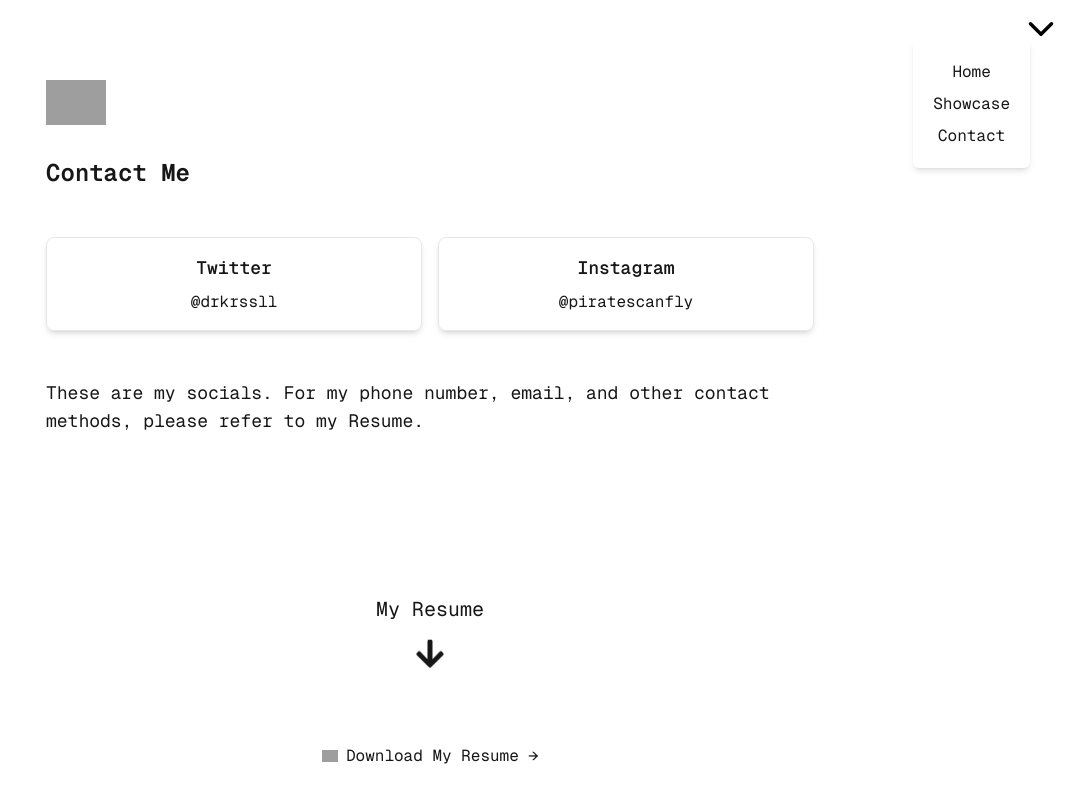
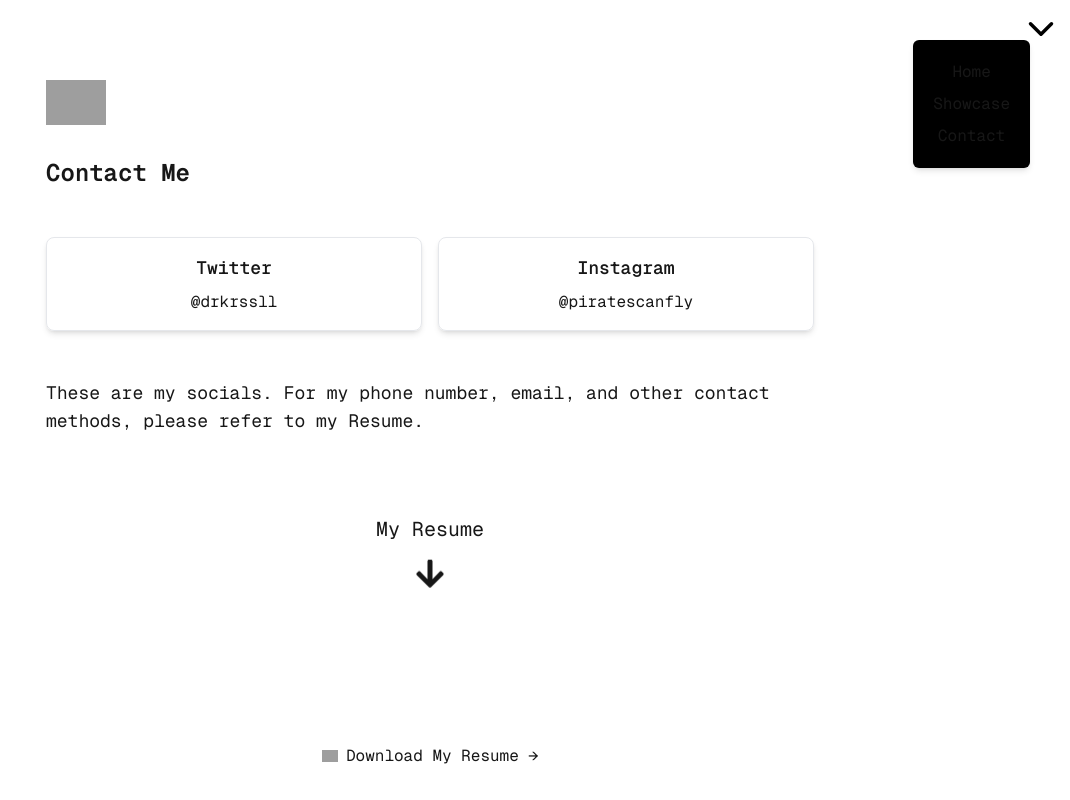
Before and after one commit to drkrssll/portfolio, a Next.js app: page /contact in a window 1280 px wide. Both pictures are taken after a click on the button 1251 px from the left and 29 px from the top of the page. Shown: the whole page, without its empty margins (210-1280 px from the left). Built offline with nearby package versions, Linux system fonts and the light colour scheme; grey boxes are pictures that could not be loaded.

Commit message:
Added a background to the dropdown menu.

```diff
--- a/src/app/Corner.tsx
+++ b/src/app/Corner.tsx
@@ -24,7 +24,7 @@ const Corner = () => {
         <ChevronDown size={42} />
       </button>
       {isOpen && (
-        <div className="absolute top-10 right-10 bg-dark shadow-md rounded-md p-5 z-20">
+        <div className="bg-black absolute top-10 right-10 shadow-md rounded-md p-5 z-20">
           <ul className="space-y-2">
             <li><a href="/" className="text-white-600 hover:underline">Home</a></li>
             <li><a href="/about" className="text-white-600 hover:underline">Showcase</a></li>
--- a/src/app/Home.tsx
+++ b/src/app/Home.tsx
@@ -100,7 +100,7 @@ const HomePage = ({ title, summary, body, alignType, button, primaryCard, second
           )}
 
           {isTypewriterFinished && pathName === "/contact" && (
-            <div className="pt-40 flex flex-col items-center justify-center">
+            <div className="pt-20 flex flex-col items-center justify-center">
               <h2 className="pb-5 text-xl text-left font-[family-name:var(--font-geist-mono)]">
                 My Resume
               </h2>
```
